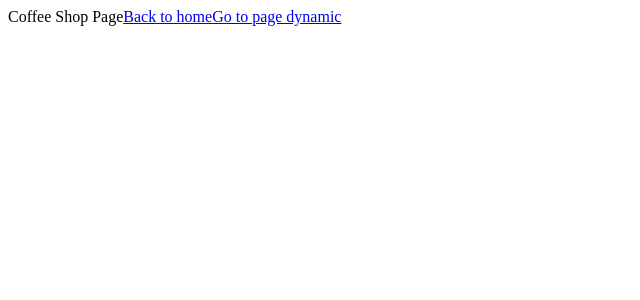
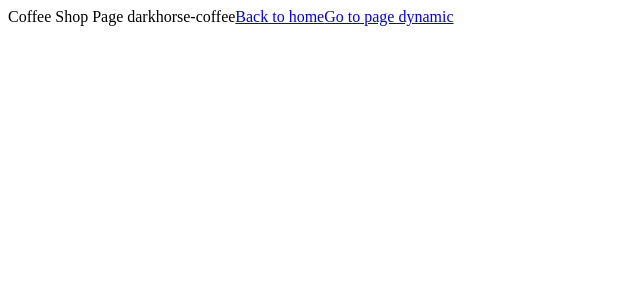
Before and after one commit to jeremysb1/coffeeapp, a Next.js app: page /coffee-shop/darkhorse-coffee in a window 1280 px wide. Shown: the top 300 px of the page, without its empty margins (0-640 px from the left). Built offline with nearby package versions, Linux system fonts and the light colour scheme.

Commit message:
updating link in href

```diff
--- a/pages/coffee-shop/[id].js
+++ b/pages/coffee-shop/[id].js
@@ -4,7 +4,7 @@ import Link from 'next/link';
 const CoffeeStore = () => {
   const router = useRouter();
   return (
-    <div>Coffee Shop Page
+    <div>Coffee Shop Page {router.query.id}
       <Link href="/">
         <a>Back to home</a>
       </Link>
--- a/pages/index.js
+++ b/pages/index.js
@@ -29,7 +29,7 @@ export default function Home() {
             return (<Card
               name={coffeeStore.name}
               imgUrl="/static/hero-image.png"
-              href="/coffee-store/darkhorse-coffee"
+              href="/coffee-shop/darkhorse-coffee"
               className={styles.card}
               />
             );
```
